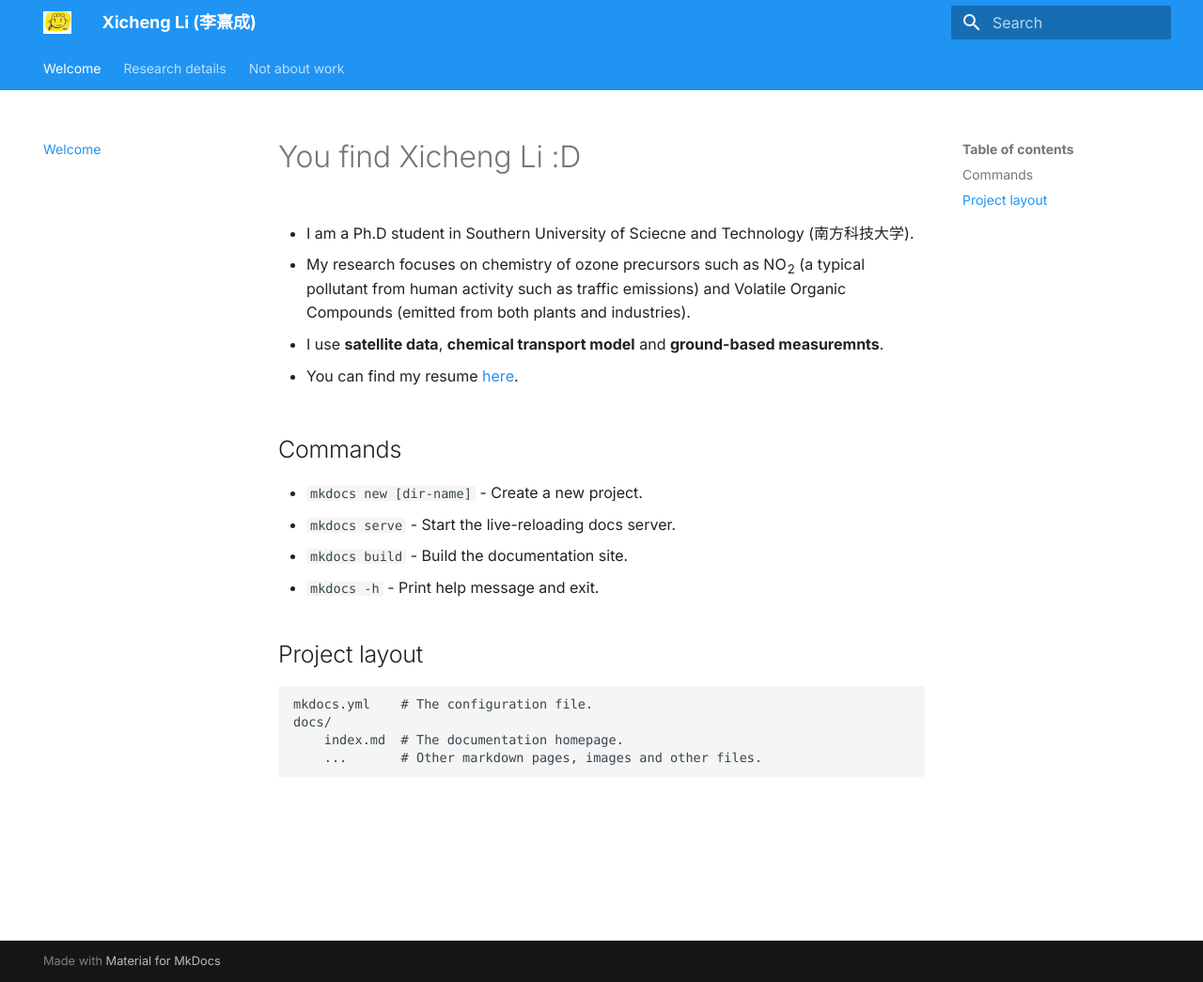
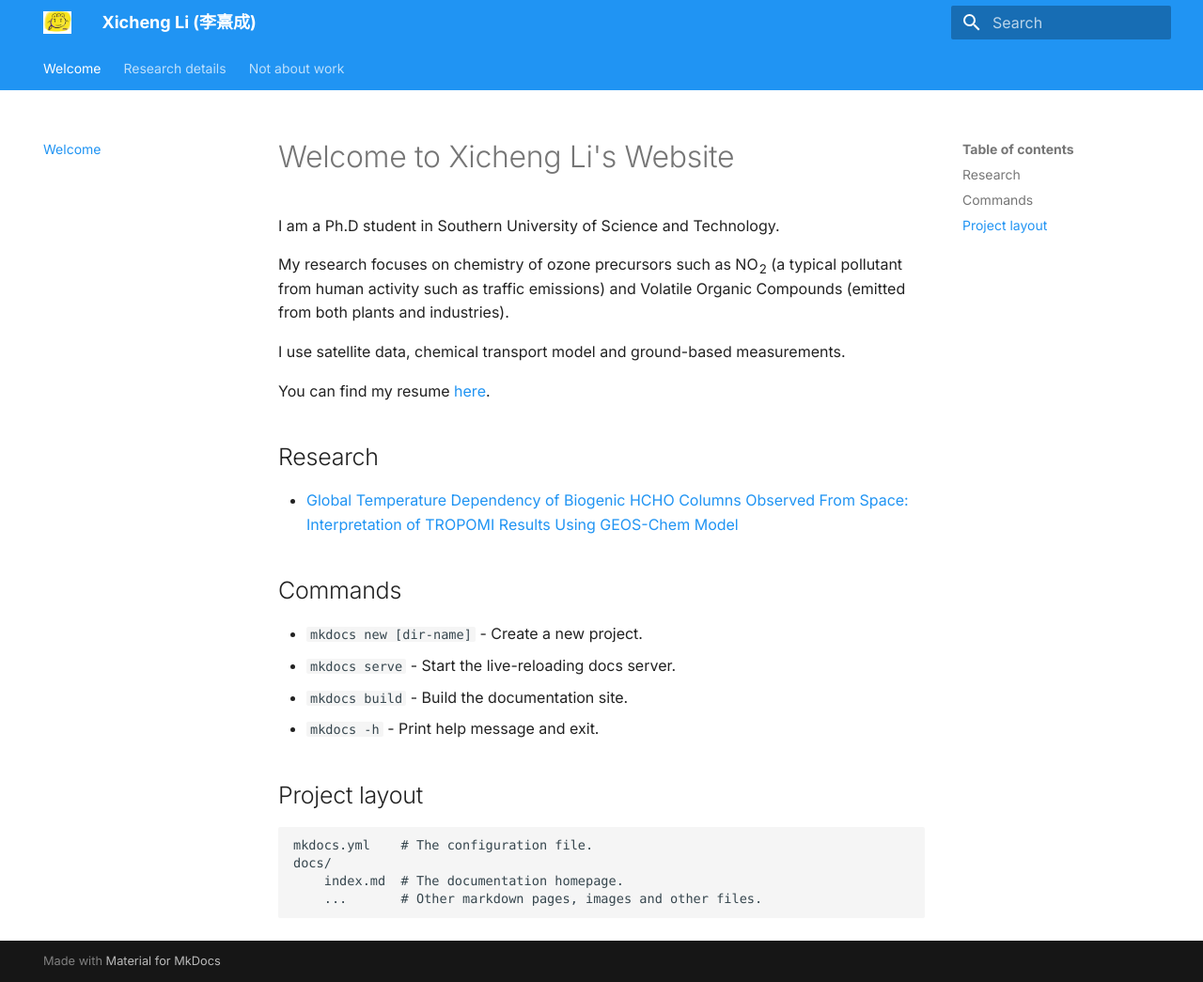
Before and after one commit to LiXicheng01/Xicheng-Li, an MkDocs documentation site: the page built from docs/index.md, in a window 1280 px wide and 1045 px high. Shown: the whole window at 94% size. Built offline with MkDocs 1.6.1 and Material for MkDocs 9.7.7, drawn with Linux system fonts in a browser that asks for light colours; some web fonts are replaced.

Commit message:
Update website content with research links and improved formatting

```diff
--- a/docs/index.md
+++ b/docs/index.md
@@ -1,13 +1,16 @@
-# You find Xicheng Li :D
+# Welcome to Xicheng Li's Website
 
-- I am a Ph.D student in Southern University of Sciecne and Technology (南方科技大学).
+I am a Ph.D student in Southern University of Science and Technology.
 
-- My research focuses on chemistry of ozone precursors such as NO<sub>2</sub> (a typical pollutant from human activity such as traffic emissions) and Volatile Organic Compounds (emitted from both plants and industries).
+My research focuses on chemistry of ozone precursors such as NO<sub>2</sub> (a typical pollutant from human activity such as traffic emissions) and Volatile Organic Compounds (emitted from both plants and industries).
 
-- I use **satellite data**, **chemical transport model** and **ground-based measuremnts**.
+I use satellite data, chemical transport model and ground-based measurements.
 
-- You can find my resume [here](assets/resume/resume.pdf).
+You can find my resume [here](assets/resume/resume.pdf).
 
+## Research
+
+- [Global Temperature Dependency of Biogenic HCHO Columns Observed From Space: Interpretation of TROPOMI Results Using GEOS-Chem Model](https://agupubs.onlinelibrary.wiley.com/doi/10.1029/2024JD041784)
 
 ## Commands
 
```
